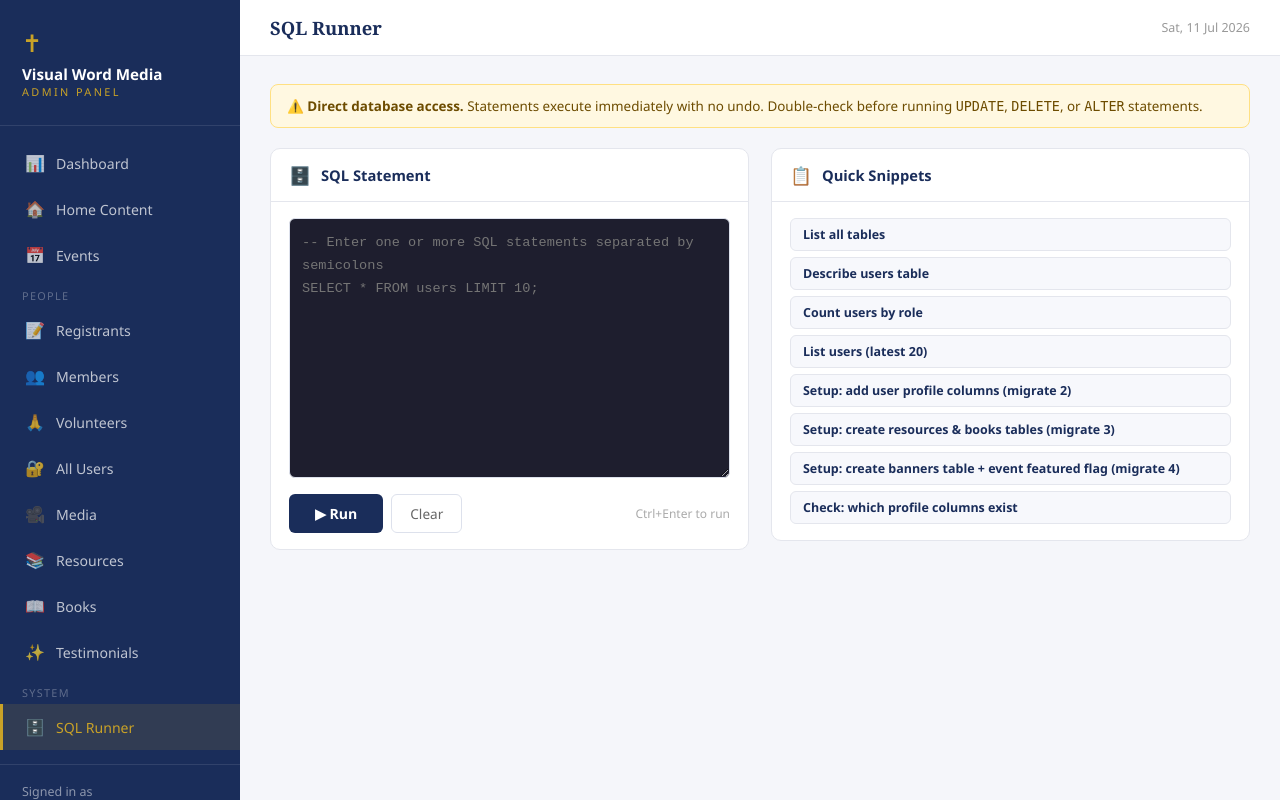
After one commit to eloieloie/visual-word-media, a PHP site: page /admin/sql.php in a window 1280 px wide. The commit adds this page. Run offline with PHP 8.4, Linux system fonts and the light colour scheme; the visitor is signed in with stand-in values (Sample User, id 1); tables that the repository leaves empty or names only in its code hold one stand-in row (values such as "Sample post").

Commit message:
feat: add SQL Runner page, remove migrate links from sidebar
admin/sql.php: new page for direct SQL execution — supports multiple
  statements, shows tabular results for SELECT/SHOW/DESCRIBE and row
  counts for writes; includes quick snippets for all 4 migrations and
  common inspection queries (Ctrl+Enter to run)

admin/_header.php: replace all four DB Migrate links with single
  SQL Runner nav entry

Co-Authored-By: Claude Sonnet 4.6 <noreply@anthropic.com>

```diff
--- a/vwm_backend/admin/_header.php
+++ b/vwm_backend/admin/_header.php
@@ -158,17 +158,8 @@ unset($_SESSION['flash']);
       <span class="nav-icon">✨</span> Testimonials
     </a>
     <div style="padding:10px 22px 4px;font-size:0.68rem;letter-spacing:0.12em;text-transform:uppercase;color:rgba(255,255,255,0.3)">System</div>
-    <a href="migrate.php" class="nav-link <?= $currentPage==='migrate'?'active':'' ?>">
-      <span class="nav-icon">🗄️</span> DB Migrate
-    </a>
-    <a href="migrate2.php" class="nav-link <?= $currentPage==='migrate2'?'active':'' ?>">
-      <span class="nav-icon">🗄️</span> DB Migrate 2
-    </a>
-    <a href="migrate3.php" class="nav-link <?= $currentPage==='migrate3'?'active':'' ?>">
-      <span class="nav-icon">🗄️</span> DB Migrate 3
-    </a>
-    <a href="migrate4.php" class="nav-link <?= $currentPage==='migrate4'?'active':'' ?>">
-      <span class="nav-icon">🗄️</span> DB Migrate 4
+    <a href="sql.php" class="nav-link <?= $currentPage==='sql'?'active':'' ?>">
+      <span class="nav-icon">🗄️</span> SQL Runner
     </a>
   </nav>
   <div class="sb-footer">
--- /dev/null
+++ b/vwm_backend/admin/sql.php
@@ -0,0 +1,231 @@
+<?php
+require_once '_auth.php';
+
+$db = getDB();
+
+$results  = [];
+$errors   = [];
+$executed = 0;
+
+if ($_SERVER['REQUEST_METHOD'] === 'POST') {
+    $raw = trim($_POST['sql'] ?? '');
+
+    if ($raw !== '') {
+        // Split on semicolons but skip empty statements
+        $statements = array_filter(
+            array_map('trim', explode(';', $raw)),
+            fn($s) => $s !== ''
+        );
+
+        foreach ($statements as $sql) {
+            try {
+                $stmt = $db->query($sql);
+                $executed++;
+
+                // SELECT / SHOW / DESCRIBE — fetch rows
+                if ($stmt && $stmt->columnCount() > 0) {
+                    $rows = $stmt->fetchAll(PDO::FETCH_ASSOC);
+                    $results[] = [
+                        'sql'  => $sql,
+                        'rows' => $rows,
+                        'cols' => $rows ? array_keys($rows[0]) : [],
+                        'type' => 'select',
+                    ];
+                } else {
+                    $results[] = [
+                        'sql'      => $sql,
+                        'affected' => $stmt ? $stmt->rowCount() : 0,
+                        'type'     => 'write',
+                    ];
+                }
+            } catch (PDOException $e) {
+                $errors[] = ['sql' => $sql, 'error' => $e->getMessage()];
+            }
+        }
+    }
+}
+
+$pageTitle   = 'SQL Runner';
+$currentPage = 'sql';
+require_once '_header.php';
+?>
+
+<style>
+  .sql-wrap  { display:grid; grid-template-columns: 1fr 1fr; gap:22px; align-items:start; }
+  @media(max-width:900px){ .sql-wrap{ grid-template-columns:1fr; } }
+  .sql-panel { background:#fff; border:1px solid #e4e6ed; border-radius:10px; overflow:hidden; }
+  .sql-head  { padding:14px 18px; border-bottom:1px solid #e4e6ed; display:flex; align-items:center; gap:10px; }
+  .sql-head h3 { font-size:0.92rem; font-weight:700; color:#1a2d5a; margin:0; }
+  .sql-body  { padding:16px 18px; }
+  textarea.sql-input {
+    width:100%; min-height:260px; font-family:'Courier New',Courier,monospace;
+    font-size:0.85rem; border:1.5px solid #dde1ec; border-radius:6px; padding:12px;
+    resize:vertical; background:#1e1e2e; color:#cdd6f4; outline:none; line-height:1.7;
+  }
+  textarea.sql-input:focus { border-color:#1a2d5a; }
+  .result-block  { margin-bottom:18px; }
+  .result-sql    { font-family:monospace; font-size:0.78rem; color:#666; background:#f7f8fc; border-radius:4px; padding:6px 10px; margin-bottom:8px; word-break:break-all; }
+  .result-ok     { display:inline-block; padding:4px 12px; background:#e8f5e9; color:#276027; border-radius:5px; font-size:0.82rem; font-weight:600; }
+  .result-err    { padding:10px 14px; background:#fdecea; color:#c62828; border-radius:6px; font-size:0.85rem; border:1px solid #f5c6c4; }
+  .result-table  { width:100%; border-collapse:collapse; font-size:0.82rem; margin-top:4px; }
+  .result-table th { background:#f0f2f8; padding:7px 10px; text-align:left; font-size:0.72rem; font-weight:700; text-transform:uppercase; letter-spacing:.06em; color:#666; border:1px solid #e4e6ed; }
+  .result-table td { padding:7px 10px; border:1px solid #f0f0f0; color:#333; max-width:320px; overflow:hidden; text-overflow:ellipsis; white-space:nowrap; }
+  .result-table tr:hover td { background:#fafbfc; }
+  .row-count { font-size:0.75rem; color:#999; margin-top:4px; }
+  .warn-box  { background:#fff8e1; border:1px solid #ffe082; border-radius:8px; padding:12px 16px; margin-bottom:20px; font-size:0.84rem; color:#6d4c00; }
+  .btn-run   { background:#1a2d5a; color:#fff; border:none; padding:10px 26px; border-radius:6px; font-size:0.88rem; font-weight:700; cursor:pointer; font-family:inherit; transition:background .15s; }
+  .btn-run:hover { background:#243470; }
+  .btn-clear { background:transparent; border:1.5px solid #dde1ec; color:#666; padding:9px 18px; border-radius:6px; font-size:0.85rem; cursor:pointer; font-family:inherit; margin-left:8px; }
+  .btn-clear:hover { background:#f5f6fa; }
+  .snippet-list { display:flex; flex-direction:column; gap:6px; }
+  .snippet-btn  { background:#f7f8fc; border:1.5px solid #e4e6ed; color:#1a2d5a; padding:7px 12px; border-radius:6px; font-size:0.78rem; font-weight:600; cursor:pointer; text-align:left; transition:background .12s; font-family:inherit; }
+  .snippet-btn:hover { background:#e8edf8; }
+</style>
+
+<div class="warn-box">
+  ⚠️ <strong>Direct database access.</strong> Statements execute immediately with no undo. Double-check before running <code>UPDATE</code>, <code>DELETE</code>, or <code>ALTER</code> statements.
+</div>
+
+<div class="sql-wrap">
+
+  <!-- ── Input panel ── -->
+  <div class="sql-panel">
+    <div class="sql-head">
+      <span style="font-size:1.1rem">🗄️</span>
+      <h3>SQL Statement</h3>
+    </div>
+    <div class="sql-body">
+      <form method="POST" id="sql-form">
+        <textarea name="sql" id="sql-input" class="sql-input"
+                  placeholder="-- Enter one or more SQL statements separated by semicolons&#10;SELECT * FROM users LIMIT 10;"><?= htmlspecialchars($_POST['sql'] ?? '') ?></textarea>
+        <div style="margin-top:12px;display:flex;align-items:center">
+          <button type="submit" class="btn-run">▶ Run</button>
+          <button type="button" class="btn-clear" onclick="clearSql()">Clear</button>
+          <span style="margin-left:auto;font-size:0.75rem;color:#aaa">Ctrl+Enter to run</span>
+        </div>
+      </form>
+    </div>
+  </div>
+
+  <!-- ── Snippets panel ── -->
+  <div class="sql-panel">
+    <div class="sql-head">
+      <span style="font-size:1.1rem">📋</span>
+      <h3>Quick Snippets</h3>
+    </div>
+    <div class="sql-body">
+      <div class="snippet-list">
+        <button class="snippet-btn" onclick="setSnippet('show_tables')">List all tables</button>
+        <button class="snippet-btn" onclick="setSnippet('desc_users')">Describe users table</button>
+        <button class="snippet-btn" onclick="setSnippet('count_users')">Count users by role</button>
+        <button class="snippet-btn" onclick="setSnippet('list_users')">List users (latest 20)</button>
+        <button class="snippet-btn" onclick="setSnippet('migrate2')">Setup: add user profile columns (migrate 2)</button>
+        <button class="snippet-btn" onclick="setSnippet('migrate3')">Setup: create resources &amp; books tables (migrate 3)</button>
+        <button class="snippet-btn" onclick="setSnippet('migrate4')">Setup: create banners table + event featured flag (migrate 4)</button>
+        <button class="snippet-btn" onclick="setSnippet('check_cols')">Check: which profile columns exist</button>
+      </div>
+    </div>
+  </div>
+
+</div>
+
+<!-- ── Results ── -->
+<?php if (!empty($errors) || !empty($results)): ?>
+<div style="margin-top:22px">
+  <div style="font-size:0.78rem;font-weight:700;text-transform:uppercase;letter-spacing:.1em;color:#999;margin-bottom:12px">
+    Results — <?= $executed ?> statement<?= $executed !== 1 ? 's' : '' ?> executed
+    <?php if ($errors): ?>, <span style="color:#c62828"><?= count($errors) ?> error<?= count($errors) !== 1 ? 's' : '' ?></span><?php endif; ?>
+  </div>
+
+  <?php foreach ($errors as $e): ?>
+    <div class="result-block">
+      <div class="result-sql"><?= htmlspecialchars($e['sql']) ?></div>
+      <div class="result-err">❌ <?= htmlspecialchars($e['error']) ?></div>
+    </div>
+  <?php endforeach; ?>
+
+  <?php foreach ($results as $r): ?>
+    <div class="result-block sql-panel" style="overflow:hidden">
+      <div style="padding:10px 16px;border-bottom:1px solid #f0f0f0;background:#fafbfc">
+        <div class="result-sql" style="background:none;padding:0;margin:0"><?= htmlspecialchars($r['sql']) ?></div>
+      </div>
+      <div style="padding:12px 16px">
+        <?php if ($r['type'] === 'select'): ?>
+          <?php if ($r['rows']): ?>
+            <div style="overflow-x:auto">
+              <table class="result-table">
+                <thead><tr><?php foreach ($r['cols'] as $col): ?><th><?= htmlspecialchars($col) ?></th><?php endforeach; ?></tr></thead>
+                <tbody>
+                  <?php foreach ($r['rows'] as $row): ?>
+                    <tr><?php foreach ($row as $val): ?><td title="<?= htmlspecialchars((string)$val) ?>"><?= htmlspecialchars((string)($val ?? 'NULL')) ?></td><?php endforeach; ?></tr>
+                  <?php endforeach; ?>
+                </tbody>
+              </table>
+            </div>
+            <div class="row-count"><?= count($r['rows']) ?> row<?= count($r['rows']) !== 1 ? 's' : '' ?></div>
+          <?php else: ?>
+            <span style="color:#999;font-size:0.85rem">No rows returned.</span>
+          <?php endif; ?>
+        <?php else: ?>
+          <span class="result-ok">✔ <?= $r['affected'] ?> row<?= $r['affected'] !== 1 ? 's' : '' ?> affected</span>
+        <?php endif; ?>
+      </div>
+    </div>
+  <?php endforeach; ?>
+</div>
+<?php endif; ?>
+
+<script>
+var snippets = {
+  show_tables: 'SHOW TABLES',
+  desc_users: 'DESCRIBE users',
+  count_users: "SELECT role, COUNT(*) AS total FROM users GROUP BY role ORDER BY total DESC",
+  list_users:  "SELECT id, name, email, role, created_at FROM users ORDER BY created_at DESC LIMIT 20",
+  check_cols:  "SELECT COLUMN_NAME, COLUMN_TYPE, IS_NULLABLE, COLUMN_DEFAULT\nFROM information_schema.COLUMNS\nWHERE TABLE_SCHEMA = DATABASE() AND TABLE_NAME = 'users'\nORDER BY ORDINAL_POSITION",
+
+  migrate2: [
+    "ALTER TABLE users ADD COLUMN IF NOT EXISTS username VARCHAR(80) DEFAULT '' AFTER name",
+    "ALTER TABLE users ADD COLUMN IF NOT EXISTS mobile VARCHAR(30) DEFAULT '' AFTER email",
+    "ALTER TABLE users ADD COLUMN IF NOT EXISTS gender ENUM('male','female','other') DEFAULT 'other' AFTER mobile",
+    "ALTER TABLE users ADD COLUMN IF NOT EXISTS church_name VARCHAR(255) DEFAULT '' AFTER gender",
+    "ALTER TABLE users ADD COLUMN IF NOT EXISTS church_address TEXT DEFAULT NULL AFTER church_name",
+    "ALTER TABLE users ADD COLUMN IF NOT EXISTS referral_name VARCHAR(255) DEFAULT '' AFTER church_address",
+    "ALTER TABLE users ADD COLUMN IF NOT EXISTS referral_mobile VARCHAR(30) DEFAULT '' AFTER referral_name",
+    "ALTER TABLE users MODIFY COLUMN role ENUM('registrant','member','volunteer','admin') NOT NULL DEFAULT 'registrant'",
+    "ALTER TABLE users ADD COLUMN IF NOT EXISTS force_password_reset TINYINT(1) NOT NULL DEFAULT 0 AFTER role",
+    "ALTER TABLE users ADD COLUMN IF NOT EXISTS approved_at DATETIME DEFAULT NULL AFTER force_password_reset",
+    "ALTER TABLE users ADD COLUMN IF NOT EXISTS approved_by INT(11) DEFAULT NULL AFTER approved_at",
+    "ALTER TABLE users ADD UNIQUE INDEX IF NOT EXISTS uniq_username (username)"
+  ].join(';\n'),
+
+  migrate3: [
+    "CREATE TABLE IF NOT EXISTS resources (\n  id INT(11) UNSIGNED NOT NULL AUTO_INCREMENT PRIMARY KEY,\n  category ENUM('articles','bible_studies','media_awareness','family_guidance','youth_discipleship','creative_arts','video_teachings','audio_messages') NOT NULL,\n  title VARCHAR(255) NOT NULL,\n  description TEXT DEFAULT NULL,\n  file_path VARCHAR(500) NOT NULL,\n  file_name VARCHAR(255) NOT NULL,\n  file_type ENUM('video','audio','pdf') NOT NULL,\n  file_size BIGINT DEFAULT 0,\n  is_active TINYINT(1) NOT NULL DEFAULT 1,\n  created_at DATETIME NOT NULL DEFAULT CURRENT_TIMESTAMP\n) ENGINE=InnoDB DEFAULT CHARSET=utf8mb4",
+    "CREATE TABLE IF NOT EXISTS books (\n  id INT(11) UNSIGNED NOT NULL AUTO_INCREMENT PRIMARY KEY,\n  title VARCHAR(255) NOT NULL,\n  description TEXT DEFAULT NULL,\n  cover_image VARCHAR(500) DEFAULT NULL,\n  price DECIMAL(10,2) DEFAULT 0.00,\n  currency VARCHAR(10) DEFAULT 'INR',\n  is_active TINYINT(1) NOT NULL DEFAULT 1,\n  created_at DATETIME NOT NULL DEFAULT CURRENT_TIMESTAMP\n) ENGINE=InnoDB DEFAULT CHARSET=utf8mb4"
+  ].join(';\n'),
+
+  migrate4: [
+    "CREATE TABLE IF NOT EXISTS banners (\n  id INT(11) UNSIGNED NOT NULL AUTO_INCREMENT PRIMARY KEY,\n  headline VARCHAR(255) DEFAULT '',\n  subheading VARCHAR(500) DEFAULT '',\n  media_path VARCHAR(500) DEFAULT NULL,\n  media_type ENUM('image','video') DEFAULT 'image',\n  is_active TINYINT(1) NOT NULL DEFAULT 1,\n  sort_order INT(11) NOT NULL DEFAULT 0,\n  created_at DATETIME NOT NULL DEFAULT CURRENT_TIMESTAMP\n) ENGINE=InnoDB DEFAULT CHARSET=utf8mb4",
+    "ALTER TABLE events ADD COLUMN IF NOT EXISTS is_featured TINYINT(1) NOT NULL DEFAULT 0 AFTER is_active",
+    "INSERT IGNORE INTO settings (`key`, `value`) VALUES ('daily_verse_text', 'The heavens declare the glory of God; the skies proclaim the work of His hands.')",
+    "INSERT IGNORE INTO settings (`key`, `value`) VALUES ('daily_verse_ref', 'Psalm 19:1')"
+  ].join(';\n')
+};
+
+function setSnippet(key) {
+  document.getElementById('sql-input').value = snippets[key];
+  document.getElementById('sql-input').focus();
+}
+
+function clearSql() {
+  document.getElementById('sql-input').value = '';
+  document.getElementById('sql-input').focus();
+}
+
+document.getElementById('sql-input').addEventListener('keydown', function(e) {
+  if (e.ctrlKey && e.key === 'Enter') {
+    document.getElementById('sql-form').submit();
+  }
+});
+</script>
+
+<?php require_once '_footer.php'; ?>
```
